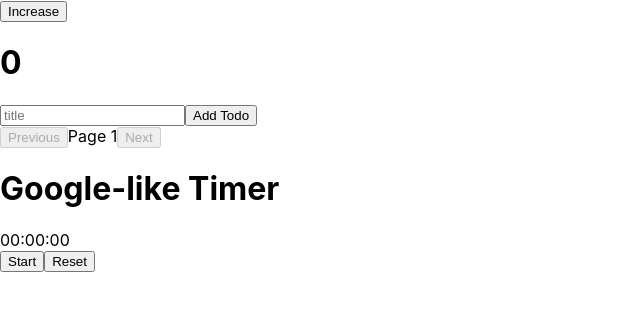
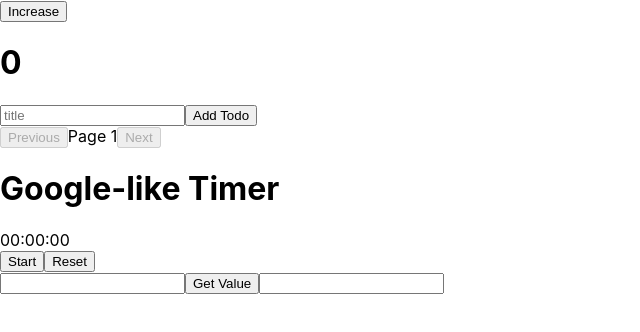
Before and after one commit to ALOK6103/placement-practice, a React (Create React App) app in the folder r1/my-app/: page / in a window 1280 px wide. Shown: the top 332 px of the page, without its empty margins (0-640 px from the left). Built offline with nearby package versions, Linux system fonts and the light colour scheme.

Commit message:
added code

```diff
--- a/r1/my-app/src/App.js
+++ b/r1/my-app/src/App.js
@@ -5,6 +5,8 @@
 import Counter from './components/Counterfn';
 import Todo from './Todo/Todo';
 import Timer from './timer/Timer';
+import Uncontrolled from './uncontrolled/Uncontrolled';
+import Controlled from './controlled/Controlled';
 
 class App extends React.Component{
 
@@ -23,6 +25,8 @@
   <Counter number={this.state.num} />
   <Todo />
   <Timer />
+  <Uncontrolled />
+  <Controlled/>
   </>
   }
 }
--- /dev/null
+++ b/r1/my-app/src/controlled/Controlled.jsx
@@ -0,0 +1,21 @@
+import React, { useState } from 'react'
+
+const Controlled = () => {
+    const [inputValue, setInputValue] = useState('');
+
+    const handleInputChange = (event) => {
+      setInputValue(event.target.value);
+      console.log(inputValue);
+    };
+
+    return (
+      <input
+        type="text"
+        value={inputValue}
+        onChange={handleInputChange}
+      />
+    );
+
+}
+
+export default Controlled
--- /dev/null
+++ b/r1/my-app/src/uncontrolled/Uncontrolled.jsx
@@ -0,0 +1,19 @@
+import React, { useRef } from 'react'
+
+const Uncontrolled = () => {
+    const inputRef = useRef(null);
+
+    const handleButtonClick = () => {
+      console.log('Input Value:', inputRef.current.value);
+    };
+
+    return (
+      <>
+        <input type="text" ref={inputRef} />
+        <button onClick={handleButtonClick}>Get Value</button>
+      </>
+    );
+
+}
+
+export default Uncontrolled
```
